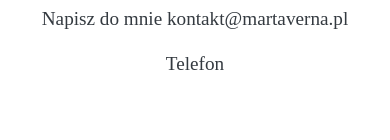
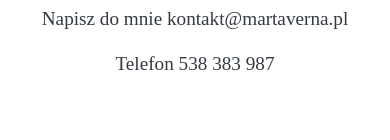
Before and after one commit to martaverna/martaverna.github.io, a plain HTML site: page index.html in a window 390 px wide. Shown: the part 5573-5713 px from the top of the page. Drawn offline with nearby package versions, Linux system fonts and the light colour scheme; a web font is replaced by a local one.

Commit message:
telephone

```diff
--- a/index.html
+++ b/index.html
@@ -200,7 +200,7 @@
                         Napisz do mnie kontakt@martaverna.pl
                     </p>
                     <p class="page-section-text">
-                        Telefon
+                        Telefon 538 383 987
                     </p>
                 </div>
             </div>
```
